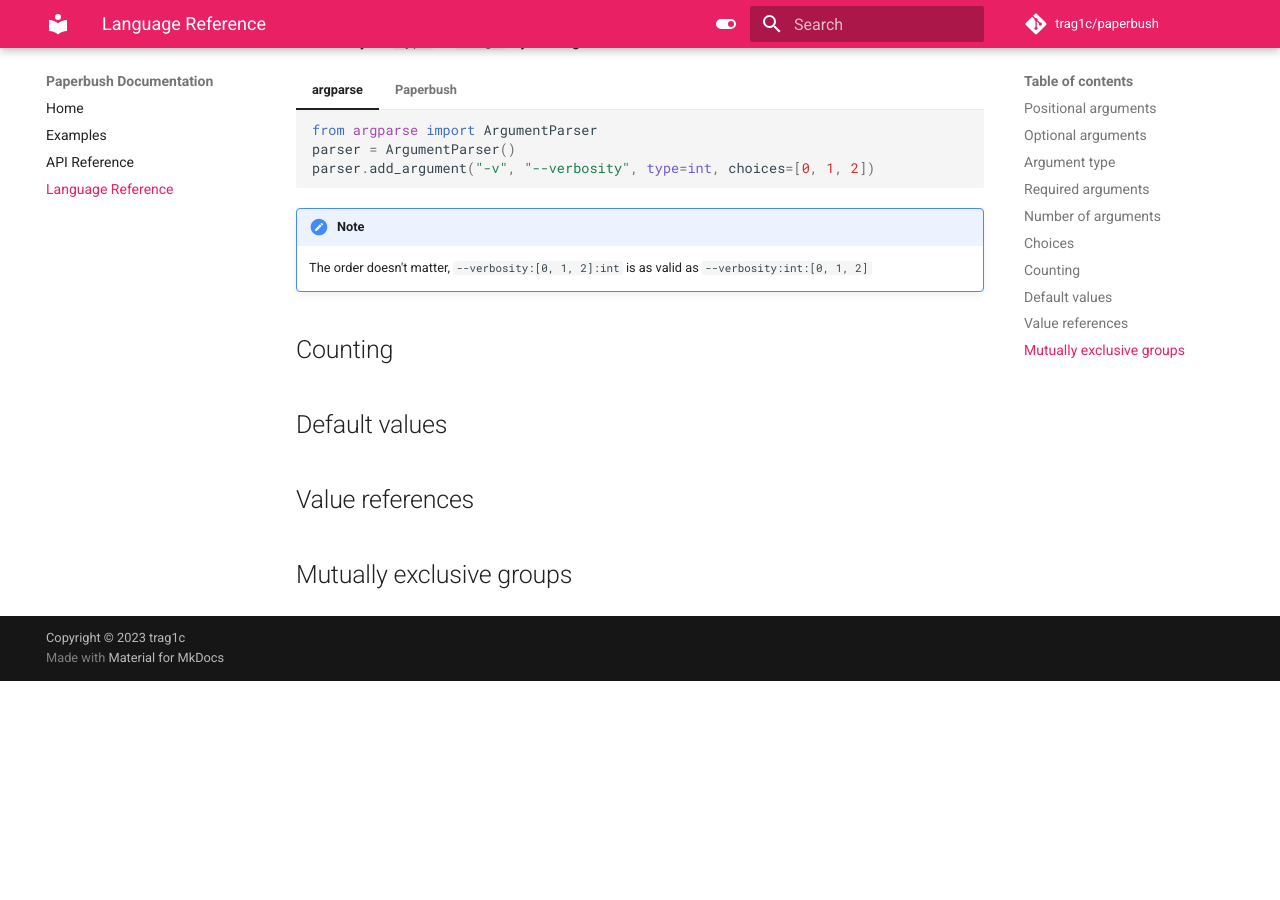
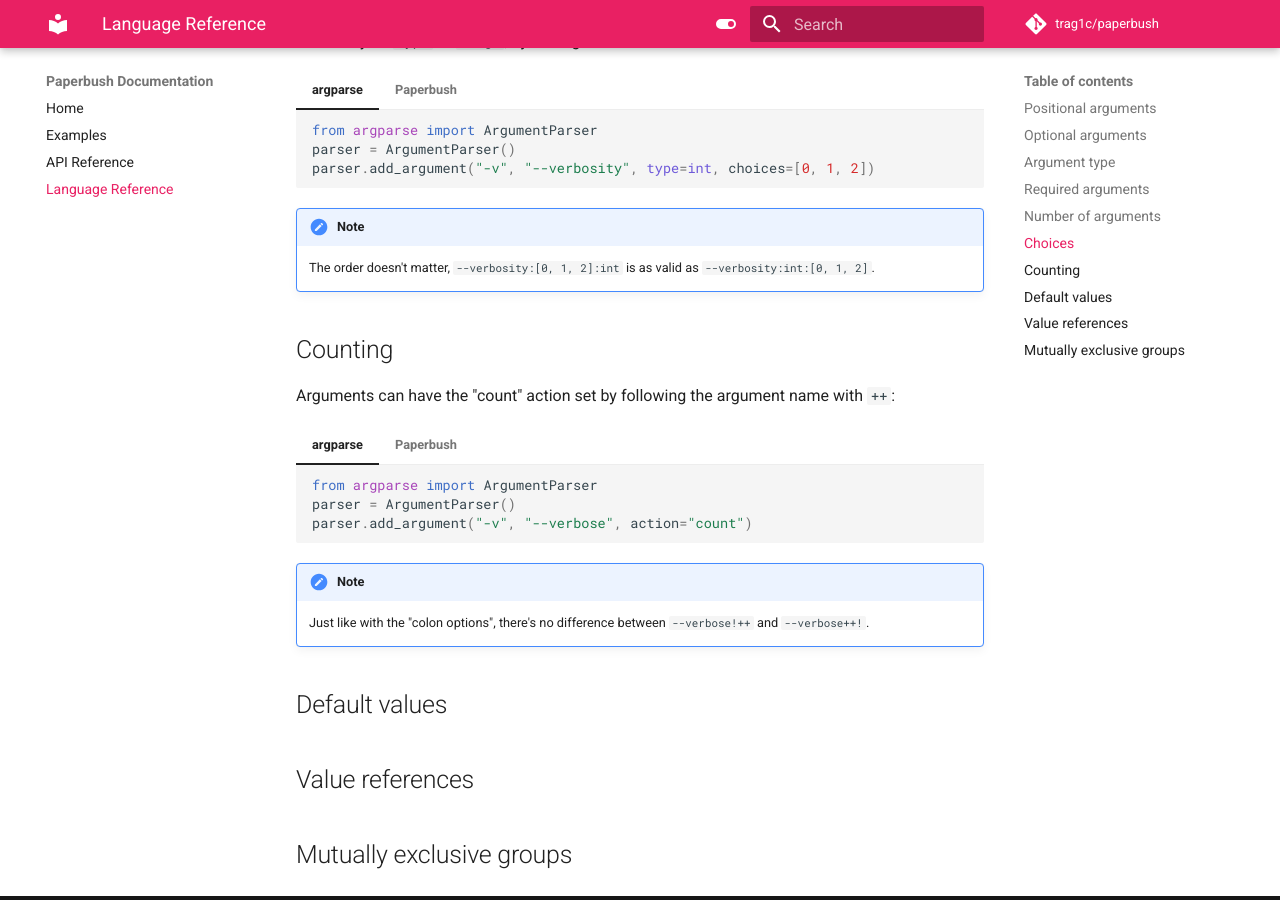
Before and after one commit to trag1c/paperbush, an MkDocs documentation site: the page built from docs/dsl.md, in a window 1280 px wide and 900 px high, scrolled down 2319 px. Built offline with MkDocs 1.6.1 and Material for MkDocs 9.7.7, drawn with Linux system fonts in a browser that asks for light colours; comment, search, counter and statistics services are not loaded; before the commit the page ends 3000 px from its top, so only the background shows below that.

Commit message:
Added count action

````diff
--- a/docs/dsl.md
+++ b/docs/dsl.md
@@ -191,10 +191,34 @@
 
 !!! note
     The order doesn't matter, `--verbosity:[0, 1, 2]:int` is as valid as
-    `--verbosity:int:[0, 1, 2]`
+    `--verbosity:int:[0, 1, 2]`.
 
 
 ## Counting
+
+Arguments can have the "count" action set by following the argument name
+with `++`:
+
+=== "argparse"
+
+    ```py
+    from argparse import ArgumentParser
+    parser = ArgumentParser()
+    parser.add_argument("-v", "--verbose", action="count")
+    ```
+
+=== "Paperbush"
+
+    ```py
+    from paperbush import Paperbush
+    parser = Paperbush("--verbose++")
+    ```
+
+!!! note
+    Just like with the "colon options", there's no difference between
+    `--verbose!++` and `--verbose++!`.
+
+
 ## Default values
 ## Value references
 ## Mutually exclusive groups
````
